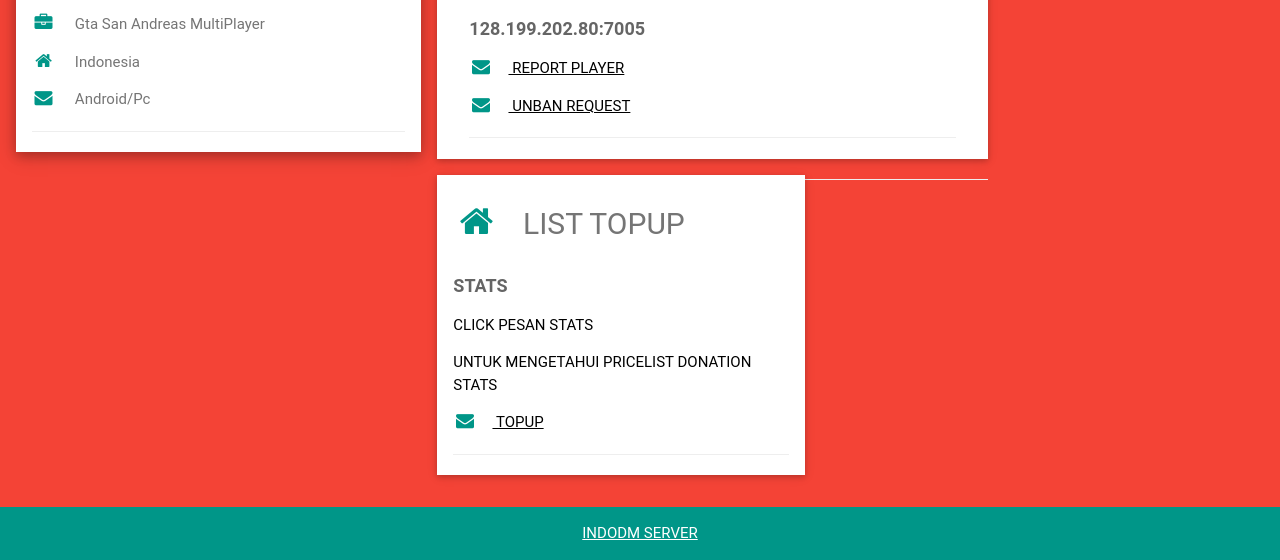
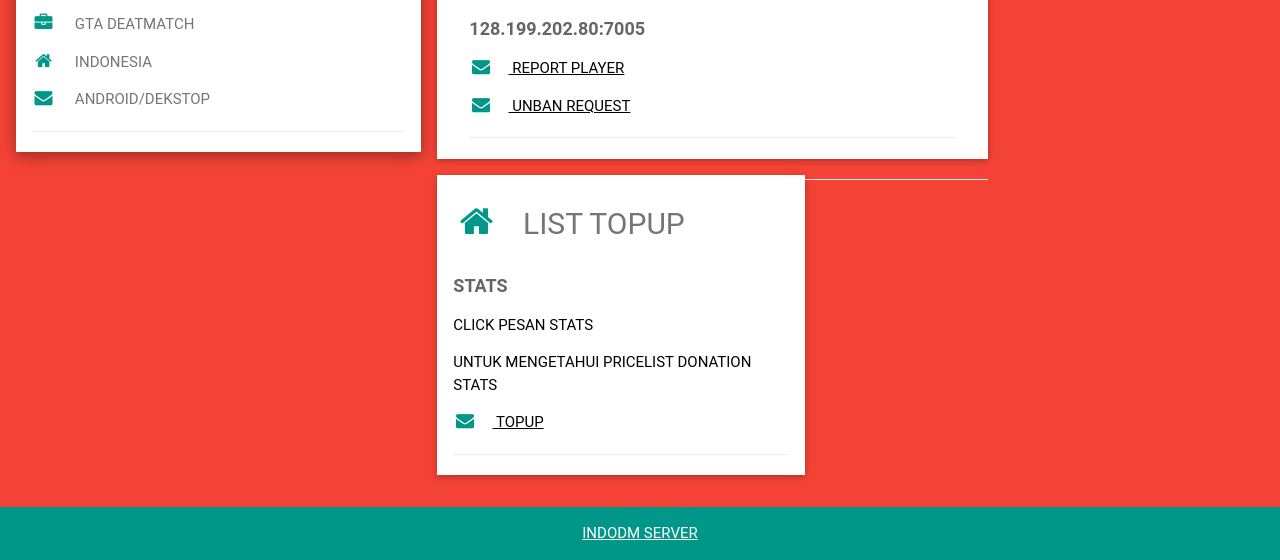
Before and after one commit to indodmwebsite/indodmwebsite.github.io, a plain HTML site: page index.html in a window 1280 px wide. Shown: the part 318-878 px from the top of the page. Drawn offline with nearby package versions, Linux system fonts and the light colour scheme; a web font is replaced by a local one.

Commit message:
index.html

```diff
--- a/index.html
+++ b/index.html
@@ -21,15 +21,15 @@ html,body,h1,h2,h3,h4,h5,h6 {font-family: "Roboto", sans-serif}
 <div class="w3-third">
 <div class="w3-white w3-text-grey w3-card-4">
 <div class="w3-display-container">
-<img src="https://cdn.discordapp.com/attachments/1177948069845798972/1185154960283934790/WhatsApp_Image_2023-12-15_at_16.41.11_ea2a8485.jpg?ex=658e9491&is=657c1f91&hm=7124465194c80649008bcece86ba14501f6548f3801266586ea67e60ba1342b1&">
+<img src="https://cdn.discordapp.com/attachments/889294933087907850/1185161216369360926/gta-131213b.webp?ex=658e9a65&is=657c2565&hm=b8389b472f912c2cdef01767293dafa7bed2445af01fd970c8d95af4e5a7514b&">
 <div class="w3-display-bottomleft w3-container w3-text-White">
 <h2> INDODM </h2>
 </div>
 </div>
 <div class="w3-container">
-<p><i class="fa fa-briefcase fa-fw w3-margin-right w3-large w3-text-teal"></i> Gta San Andreas MultiPlayer </p>
-<p><i class="fa fa-home fa-fw w3-margin-right w3-large w3-text-teal"></i> Indonesia </p>
-<p><i class="fa fa-envelope fa-fw w3-margin-right w3-large w3-text-teal"></i> Android/Pc </p>
+<p><i class="fa fa-briefcase fa-fw w3-margin-right w3-large w3-text-teal"></i> GTA DEATMATCH </p>
+<p><i class="fa fa-home fa-fw w3-margin-right w3-large w3-text-teal"></i> INDONESIA </p>
+<p><i class="fa fa-envelope fa-fw w3-margin-right w3-large w3-text-teal"></i> ANDROID/DEKSTOP </p>
 <hr>
 
 </div>
```
